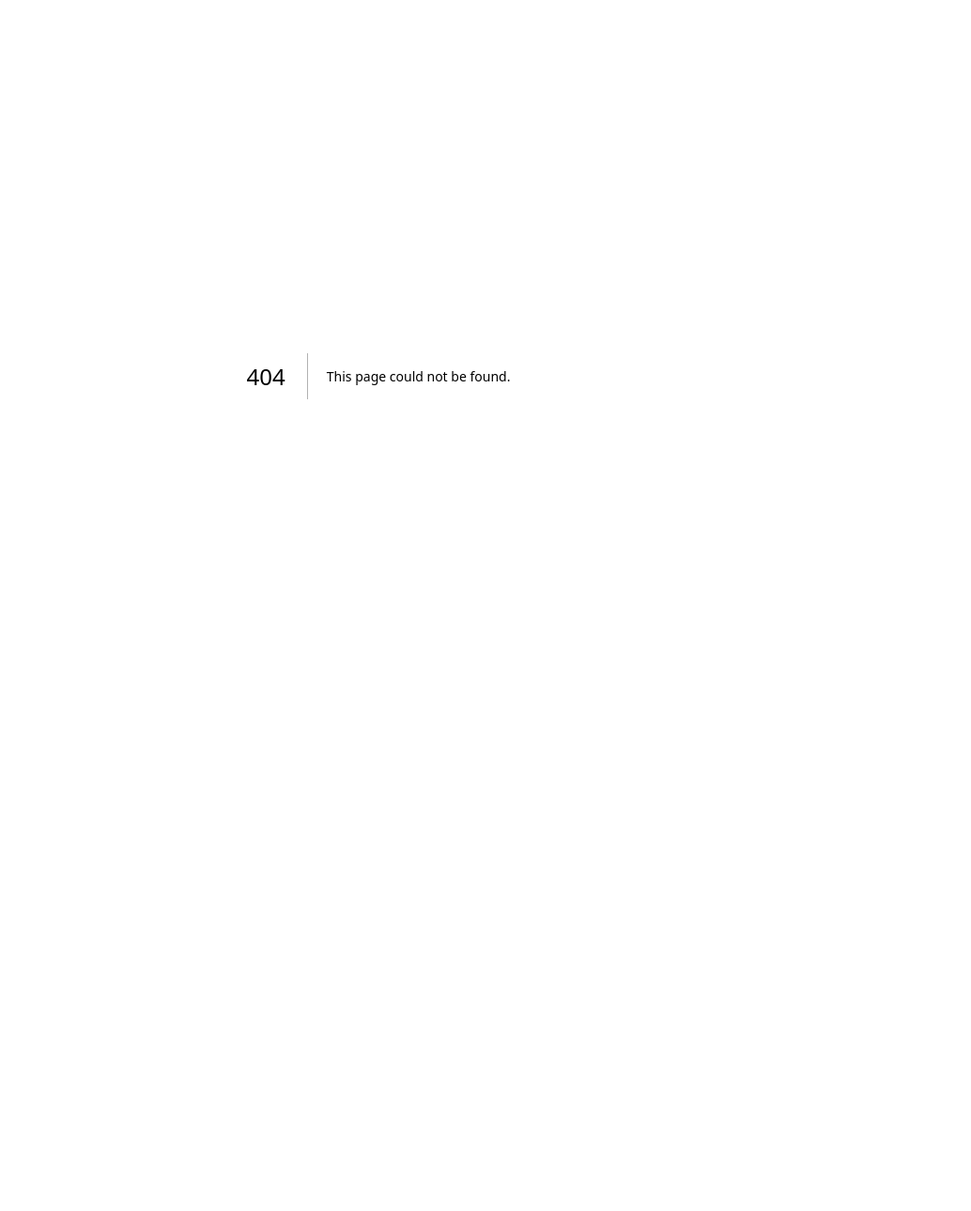
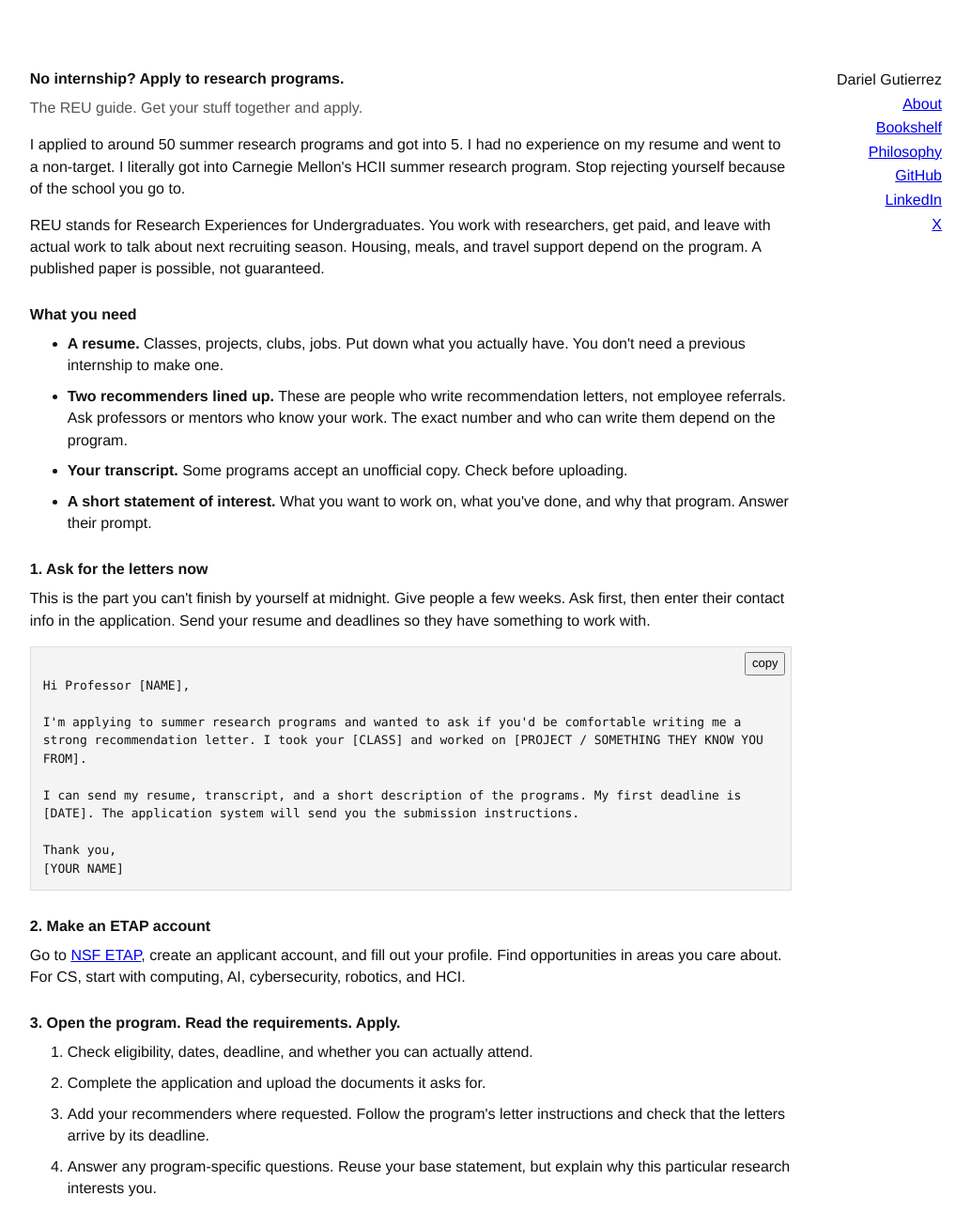
Before and after one commit to darielgu/oct-portfolio, a Next.js app: page /reu in a window 1280 px wide. Before the commit this address had no page. Shown: the top 1289 px of the page at 94% size, without its empty margins (237-1271 px from the left). Before the commit the page ends 800 px from the top, so only its background shows below. Built offline with nearby package versions, Linux system fonts and the light colour scheme.

Commit message:
Add blunt REU application guide at /reu

```diff
--- /dev/null
+++ b/app/reu/page.tsx
@@ -0,0 +1,131 @@
+import { PageLayout } from "@/components/page-layout";
+import { CopyBlock } from "@/components/copy-block";
+
+export const metadata = {
+  title: "REU Guide · Dariel Gutierrez",
+  description:
+    "No internship yet? How to find summer research programs, apply through NSF ETAP, and get your applications out.",
+};
+
+const recommendationAsk = `Hi Professor [NAME],
+
+I'm applying to summer research programs and wanted to ask if you'd be comfortable writing me a strong recommendation letter. I took your [CLASS] and worked on [PROJECT / SOMETHING THEY KNOW YOU FROM].
+
+I can send my resume, transcript, and a short description of the programs. My first deadline is [DATE]. The application system will send you the submission instructions.
+
+Thank you,
+[YOUR NAME]`;
+
+export default function ReuPage() {
+  return (
+    <PageLayout>
+      <h1>No internship? Apply to research programs.</h1>
+      <p className="muted">The REU guide. Get your stuff together and apply.</p>
+
+      <p>
+        I applied to around 50 summer research programs and got into 5. I had no
+        experience on my resume and went to a non-target. I literally got into
+        Carnegie Mellon&apos;s HCII summer research program. Stop rejecting
+        yourself because of the school you go to.
+      </p>
+      <p>
+        REU stands for Research Experiences for Undergraduates. You work with
+        researchers, get paid, and leave with actual work to talk about next
+        recruiting season. Housing, meals, and travel support depend on the
+        program. A published paper is possible, not guaranteed.
+      </p>
+
+      <h2>What you need</h2>
+      <ul>
+        <li>
+          <strong>A resume.</strong> Classes, projects, clubs, jobs. Put down what
+          you actually have. You don&apos;t need a previous internship to make one.
+        </li>
+        <li>
+          <strong>Two recommenders lined up.</strong> These are people who write
+          recommendation letters, not employee referrals. Ask professors or
+          mentors who know your work. The exact number and who can write them
+          depend on the program.
+        </li>
+        <li>
+          <strong>Your transcript.</strong> Some programs accept an unofficial
+          copy. Check before uploading.
+        </li>
+        <li>
+          <strong>A short statement of interest.</strong> What you want to work
+          on, what you&apos;ve done, and why that program. Answer their prompt.
+        </li>
+      </ul>
+
+      <h2>1. Ask for the letters now</h2>
+      <p>
+        This is the part you can&apos;t finish by yourself at midnight. Give people
+        a few weeks. Ask first, then enter their contact info in the application.
+        Send your resume and deadlines so they have something to work with.
+      </p>
+      <CopyBlock text={recommendationAsk} />
+
+      <h2>2. Make an ETAP account</h2>
+      <p>
+        Go to <a href="https://etap.nsf.gov/">NSF ETAP</a>, create an applicant
+        account, and fill out your profile. Find opportunities in areas you care
+        about. For CS, start with computing, AI, cybersecurity, robotics, and HCI.
+      </p>
+
+      <h2>3. Open the program. Read the requirements. Apply.</h2>
+      <ol>
+        <li>Check eligibility, dates, deadline, and whether you can actually attend.</li>
+        <li>Complete the application and upload the documents it asks for.</li>
+        <li>
+          Add your recommenders where requested. Follow the program&apos;s letter
+          instructions and check that the letters arrive by its deadline.
+        </li>
+        <li>
+          Answer any program-specific questions. Reuse your base statement, but
+          explain why this particular research interests you.
+        </li>
+        <li>
+          Submit. Check the confirmation and application status. A saved draft
+          isn&apos;t an application.
+        </li>
+      </ol>
+      <p>
+        ETAP isn&apos;t the whole list. Use the{" "}
+        <a href="https://www.nsf.gov/funding/initiatives/reu/search">
+          NSF REU directory
+        </a>{" "}
+        too, and follow each program&apos;s application link. Some use their own
+        system. Look for other university summer research programs as well.
+      </p>
+
+      <h2>4. Mass apply</h2>
+      <p>
+        I sent around 50. Don&apos;t send 3 and call it a recruiting season. Apply
+        broadly to programs you&apos;re eligible for and would actually attend.
+        Reuse the boring stuff. Fix the school name. Answer the actual questions.
+        Keep going.
+      </p>
+      <p>
+        Keep a simple sheet: program, link, deadline, submitted, letters received,
+        decision. Your goal is a stack of complete applications. My results
+        aren&apos;t a guarantee, but you get zero chances from the ones you never
+        send.
+      </p>
+
+      <h2>Before you close this tab</h2>
+      <p>
+        Ask two people for letters. Update your resume. Find your first 10
+        programs. Start the applications that are open and track the next cycle
+        for the ones that aren&apos;t.
+      </p>
+      <p className="muted">
+        Per <a href="https://www.nsf.gov/funding/initiatives/reu/students">NSF&apos;s student guide</a>,
+        most summer deadlines fall in January through March. NSF-funded REU
+        participants must be undergraduates who are U.S. citizens, U.S. nationals,
+        or permanent residents. Individual programs can add requirements; other
+        summer research programs may have different eligibility.
+      </p>
+      <p><a href="https://etap.nsf.gov/">Open ETAP and get started →</a></p>
+    </PageLayout>
+  );
+}
```
